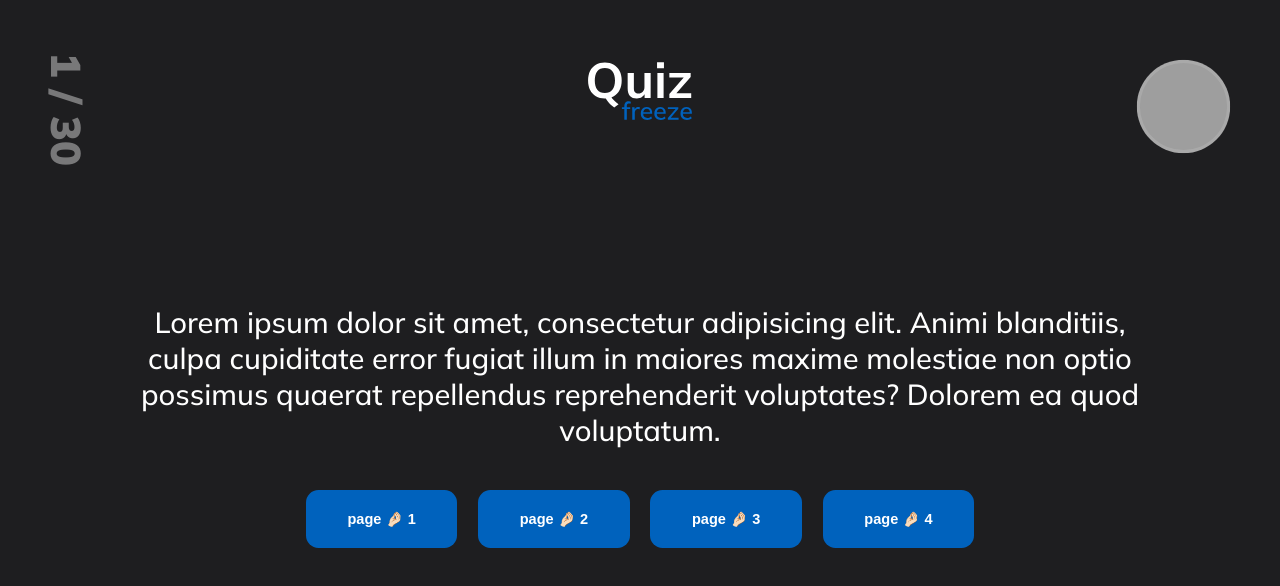
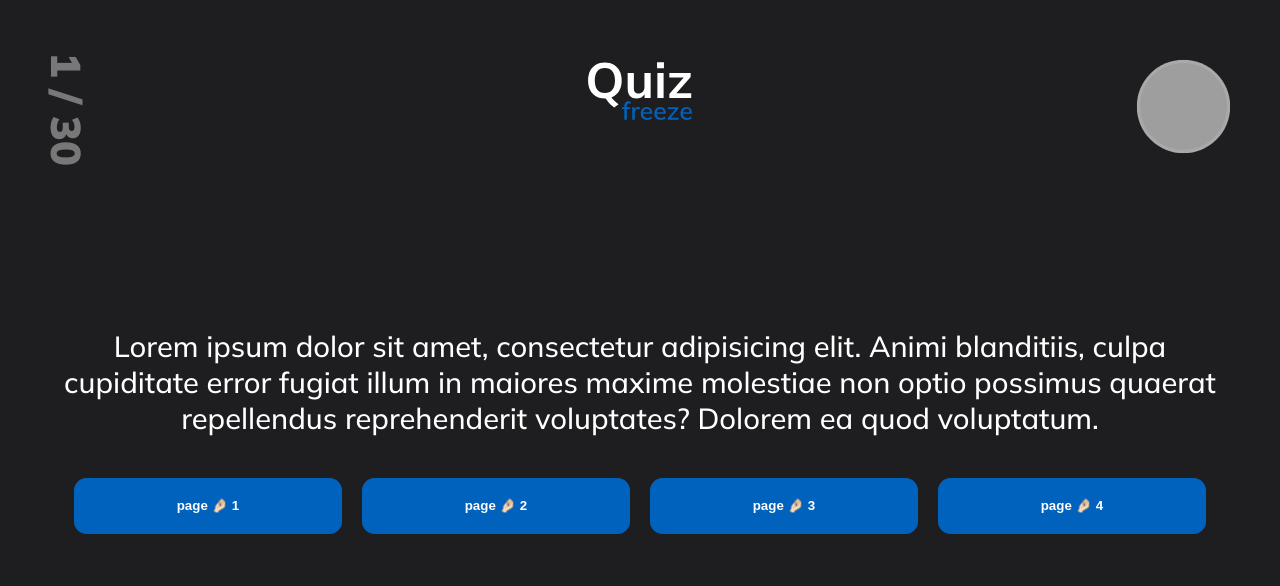
Before and after one commit to AdolfFosfor/quiz-freeze, a Nuxt app: page /quiz/1 in a window 1280 px wide. Shown: the top 586 px of the page. Built offline with nearby package versions, Linux system fonts and the light colour scheme; grey boxes are pictures that could not be loaded.

Commit message:
Bit Buy Commit 🫡

```diff
--- a/components/Atoms/Button.vue
+++ b/components/Atoms/Button.vue
@@ -1,22 +1,5 @@
 <template>
-  <button
-    class="noSelect"
-    :style="`${
-      $store.state.mobile
-        ? `
-        padding: calc(var(--index) * 2) calc(var(--index) * 2);
-        font-size: calc(var(--index) * 1.1);
-        border-radius: calc(var(--index) * 0.8); width: 70vw;`
-        : `
-        padding: calc(var(--index) * 1) calc(var(--index) * 2);
-        font-size: calc(var(--index) * 0.7);
-        border-radius: calc(var(--index) * 0.6);
-          `
-    }
-    ${full ? 'width: 100%;' : ''}
-    `"
-    @click="$emit('onClick', $event)"
-  >
+  <button class="noSelect" @click="$emit('onClick', $event)">
     <nuxt-link v-if="to" :to="to" class="link" />
     <slot />
   </button>
@@ -30,13 +13,14 @@
         type: String,
         default: undefined,
       },
-      full: Boolean,
     },
   };
 </script>
 
 <style lang="scss" scoped>
   button {
+    width: 100%;
+
     border: none;
     cursor: pointer;
 
@@ -45,6 +29,14 @@
     background-color: var(--color-primary);
 
     transition: all 0.2s ease-in-out;
+
+    padding: calc(var(--index) * 1);
+    border-radius: calc(var(--index) * 0.6);
+
+    @media only screen and (max-width: 768px) {
+      padding: calc(var(--index) * 1.6);
+      font-size: calc(var(--index) * 1.2);
+    }
 
     &:hover {
       filter: brightness(1.2);
--- a/components/Atoms/Grid.vue
+++ b/components/Atoms/Grid.vue
@@ -35,6 +35,7 @@
 
 <style lang="scss" scoped>
   .grid {
+    width: 100%;
     display: flex;
   }
 </style>
--- a/components/Atoms/Input.vue
+++ b/components/Atoms/Input.vue
@@ -1,5 +1,5 @@
 <template>
-  <Grid column>
+  <Grid column style="width: 100%">
     <label v-if="label" for="input">{{ label }}</label>
 
     <input
@@ -58,9 +58,15 @@
     opacity: 0.5;
     font-size: calc(var(--index) * 0.8);
     margin-bottom: calc(var(--index) * 0.4);
+
+    @media only screen and (max-width: 768px) {
+      font-size: calc(var(--index) * 1.2);
+    }
   }
 
   input {
+    width: 100%;
+
     font-size: calc(var(--index) * 1);
     font-weight: 600;
     padding: calc(var(--index) * 0.8) calc(var(--index) * 1.2);
@@ -71,6 +77,10 @@
     margin-bottom: calc(var(--index) * 1);
     transition: all 0.2s ease-in-out;
 
+    @media only screen and (max-width: 768px) {
+      font-size: calc(var(--index) * 1.8);
+    }
+
     &:focus {
       border: calc(var(--index) * 0.1) dashed var(--color-primary);
       background: rgba(255, 255, 255, 0.15);
--- a/pages/account.vue
+++ b/pages/account.vue
@@ -1,5 +1,5 @@
 <template>
-  <div ref="page">
+  <div ref="page" class="page">
     <Grid column center-i center-j>
       <!--      <div style="margin-bottom: calc(var(&#45;&#45;index) * 1)">Hello Account Page</div>-->
 
@@ -7,7 +7,7 @@
 
       <!--      <Input label="password" />-->
 
-      <Button full style="margin-top: calc(var(--index) * 1)">save</Button>
+      <Button style="margin-top: calc(var(--index) * 1)">save</Button>
       <!--      <Button full style="margin-top: calc(var(&#45;&#45;index) * 1)">log out</Button>-->
     </Grid>
   </div>
--- a/pages/index.vue
+++ b/pages/index.vue
@@ -1,5 +1,5 @@
 <template>
-  <div ref="page" class="main-page">
+  <div ref="page" class="page">
     <Grid column center-i center-j>
       <Button :to="`/quiz/1`"> Start Quiz </Button>
     </Grid>
@@ -27,11 +27,3 @@
     },
   };
 </script>
-
-<style>
-  .main-page {
-    max-width: 80%;
-
-    text-align: center;
-  }
-</style>
--- a/pages/quiz/_id.vue
+++ b/pages/quiz/_id.vue
@@ -1,5 +1,5 @@
 <template>
-  <div ref="page" class="question">
+  <div ref="page" class="page">
     <Grid column center-i center-j>
       <div class="text">
         Lorem ipsum dolor sit amet, consectetur adipisicing elit. Animi blanditiis, culpa cupiditate error fugiat illum in maiores
@@ -11,7 +11,7 @@
           v-for="(item, i) of 4"
           :key="i"
           :to="`/quiz/${item}`"
-          style="margin: calc(var(--index) * 0.5) calc(var(--index) * 0.5)"
+          :style="$store.state.mobile ? 'margin: calc(var(--index) * 0.8) 0;' : 'margin: 0 calc(var(--index) * 0.5);'"
           @onClick="to(item)"
         >
           page 🤌🏻 {{ item }}
@@ -50,13 +50,9 @@
 </script>
 
 <style>
-  .question {
-    max-width: 80%;
-
+  .text {
     text-align: center;
-  }
-  .text {
     font-size: calc(var(--index) * 1.4);
-    margin-bottom: 2rem;
+    margin-bottom: calc(var(--index) * 2);
   }
 </style>
--- a/styles/main.scss
+++ b/styles/main.scss
@@ -58,3 +58,7 @@ input {
   width: 100%;
   height: 100%;
 }
+
+.page {
+  max-width: 90%;
+}
```
